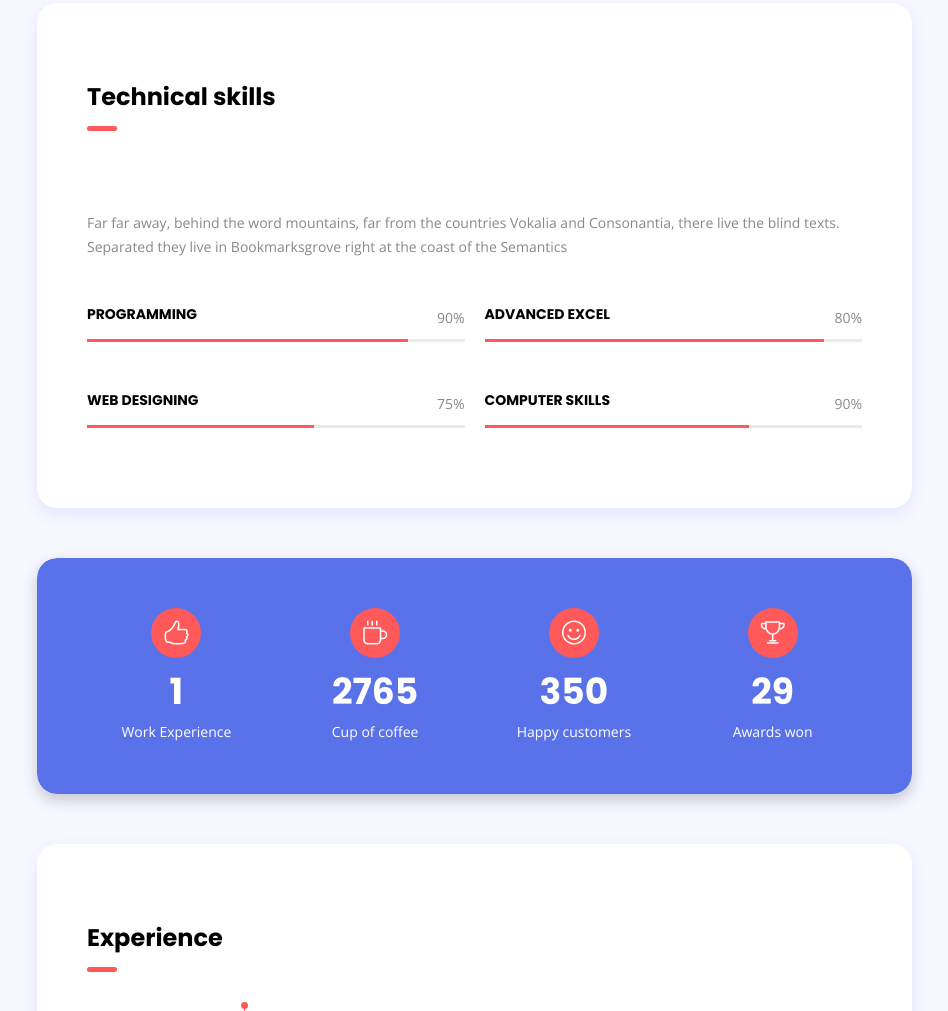
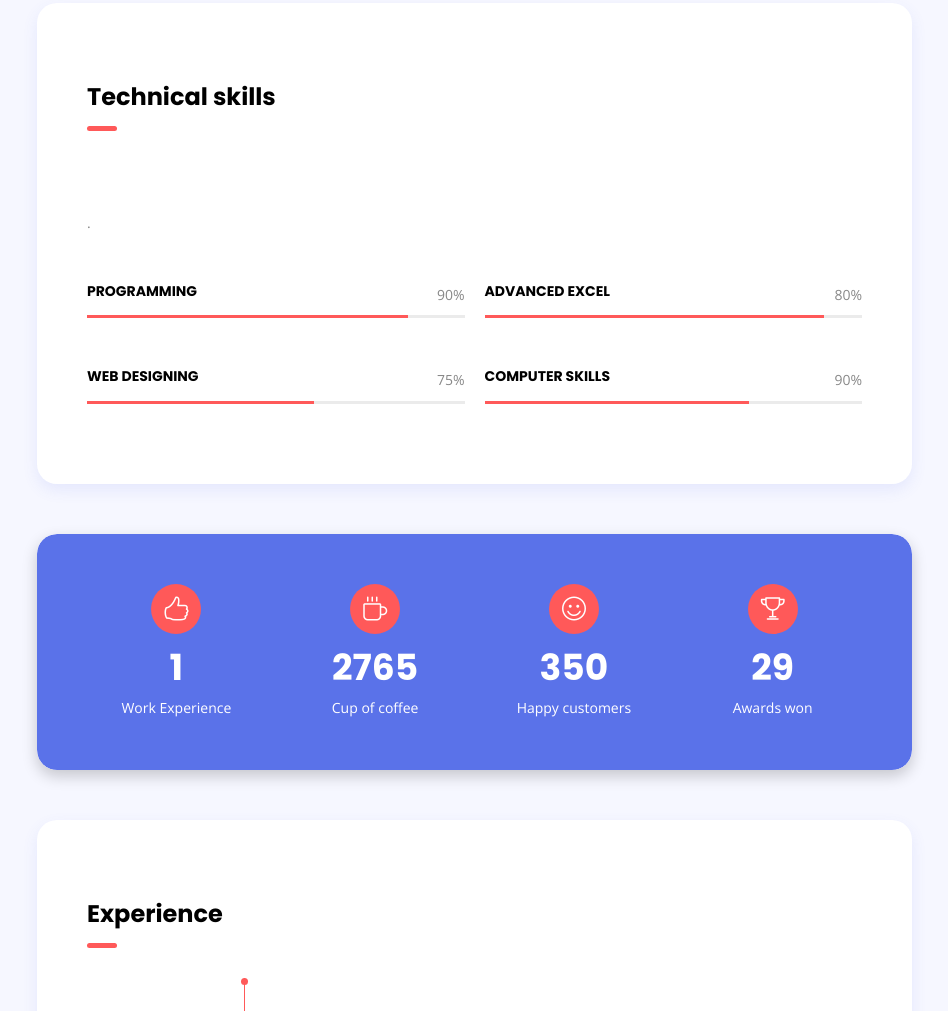
Before and after one commit to psarkarrgu/portfolio, a plain HTML site: page index.html in a window 1280 px wide. Shown: the part 1306-2317 px from the top of the page, without its empty margins (313-1261 px from the left). Drawn offline with nearby package versions, Linux system fonts and the light colour scheme.

Commit message:
Update index.html

```diff
--- a/index.html
+++ b/index.html
@@ -136,7 +136,7 @@
 			<h3 class="section-title">Technical skills</h3>
 			<div class="spacer" data-height="80"></div>
 
-			<p class="mb-0">Far far away, behind the word mountains, far from the countries Vokalia and Consonantia, there live the blind texts. Separated they live in Bookmarksgrove right at the coast of the Semantics</p>
+			<p class="mb-0">.</p>
 
 			<div class="row mt-5">
 
```
